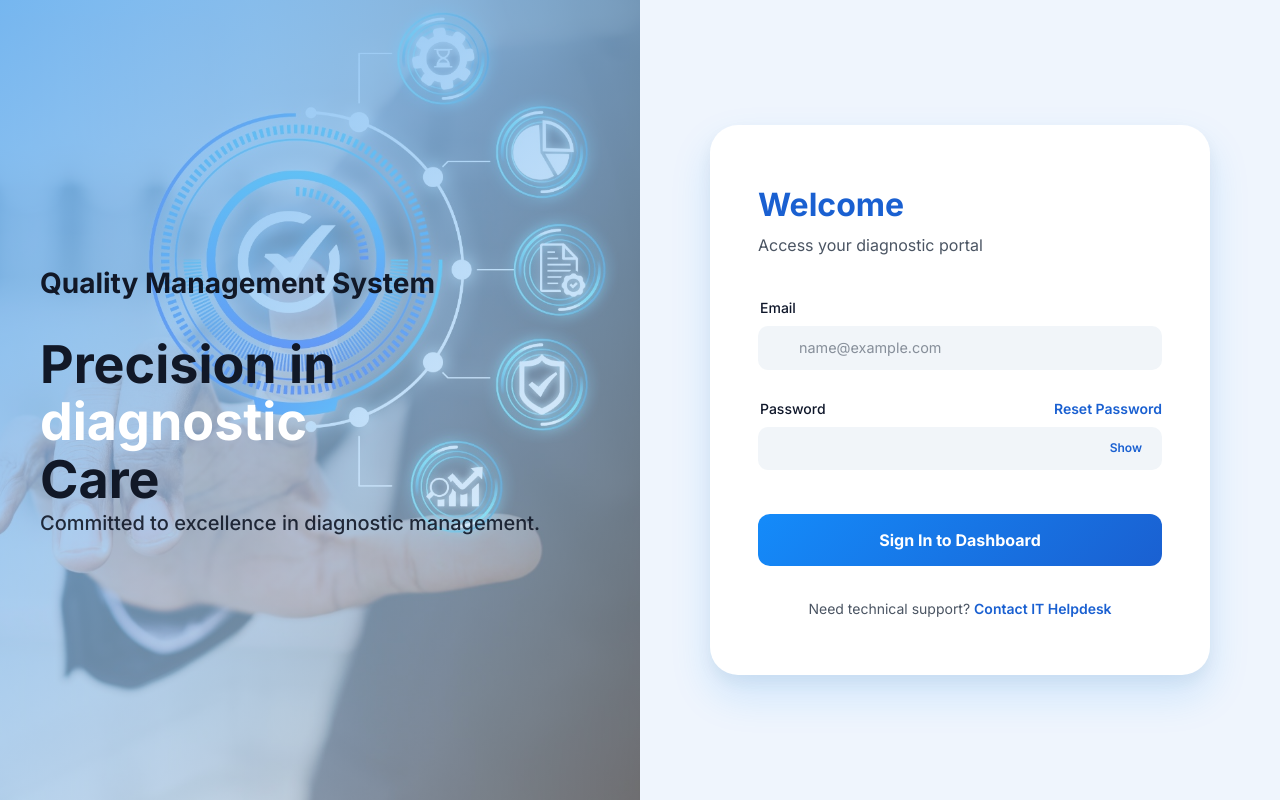
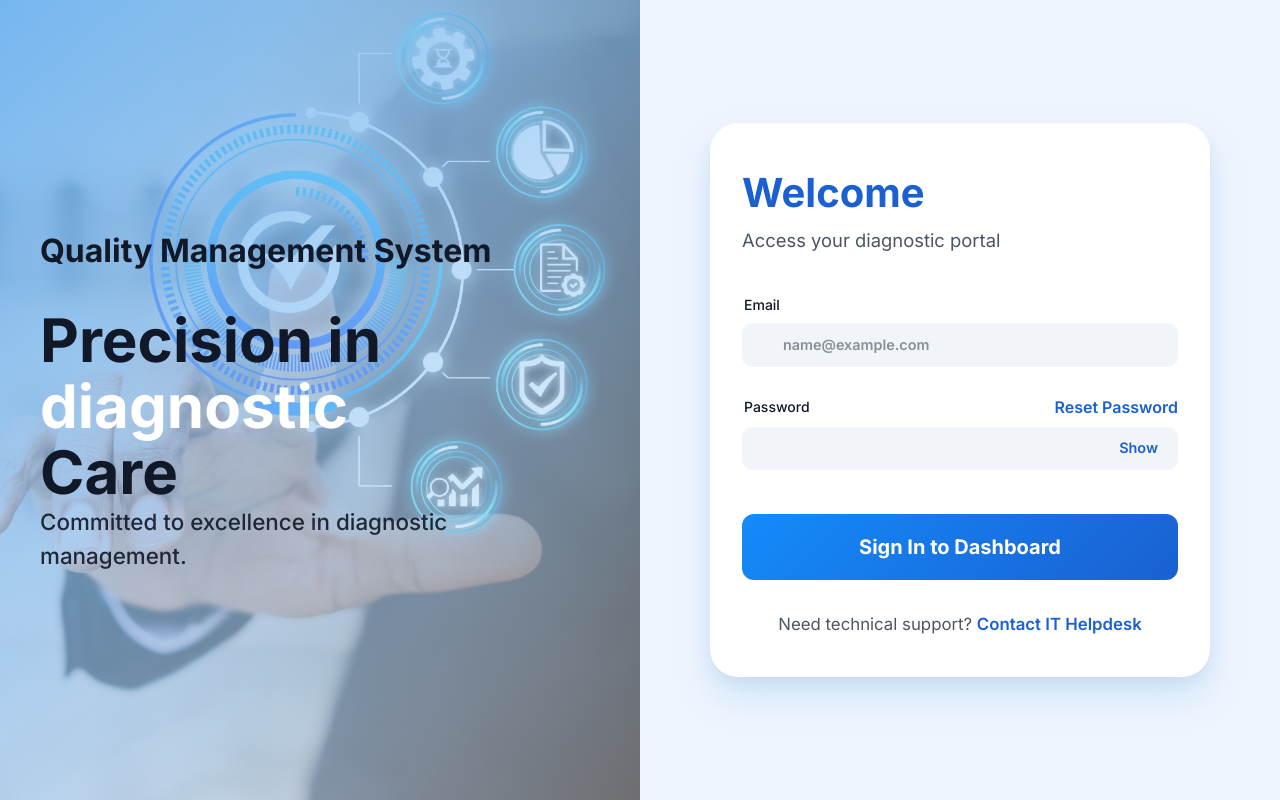
Before and after one commit to altwise-pvt-ltd/QMS_Web, a React (Vite) app: page /login in a window 1280 px wide. Built offline with nearby package versions, Linux system fonts and the light colour scheme.

Commit message:
feat: Introduce dashboard, sidebar, and vendor management components, and add login page styling.

```diff
--- a/src/auth/login.css
+++ b/src/auth/login.css
@@ -86,13 +86,13 @@
 }
 
 .brand-title {
-  font-size: 1.75rem;
+  font-size: 2rem;
   font-weight: 700;
   color: var(--text-dark);
 }
 
 .login-title {
-  font-size: 3.25rem;
+  font-size: 3.75rem;
   font-weight: 800;
   line-height: 1.1;
   color: var(--text-dark);
@@ -104,7 +104,7 @@
 }
 
 .login-subtitle {
-  font-size: 1.25rem;
+  font-size: 1.4rem;
   font-weight: 500;
   color: var(--text-dark);
   opacity: 0.9;
@@ -127,7 +127,7 @@
   max-width: 500px;
   background: var(--white);
   border-radius: 28px;
-  padding: 56px 48px;
+  padding: 40px 32px;
   box-shadow: var(--shadow-lg);
   transition: all 0.3s ease;
   display: flex;
@@ -137,7 +137,7 @@
 @media (min-width: 1600px) {
   .login-form-wrapper {
     max-width: 600px;
-    padding: 72px 64px;
+    padding: 56px 48px;
   }
 
   .welcome-text {
@@ -163,14 +163,14 @@
    TEXT
    ========================= */
 .welcome-text {
-  font-size: 2rem;
+  font-size: 2.5rem;
   font-weight: 800;
   color: var(--primary-color);
 }
 
 .welcome-subtext {
   margin-top: 0.25rem;
-  font-size: 1rem;
+  font-size: 1.15rem;
   color: var(--text-medium);
 }
 
@@ -184,7 +184,7 @@
   background: var(--error-bg);
   border: 1px solid var(--error-border);
   color: var(--error-text);
-  font-size: 0.875rem;
+  font-size: 1rem;
 }
 
 /* =========================
@@ -204,16 +204,17 @@
 }
 
 .login-form label {
-  font-size: 0.95rem;
+  font-size: 1.1rem;
   font-weight: 600;
   color: var(--text-dark);
 }
 
 .login-form input {
-  padding: 14px 18px;
+  padding: 18px 22px;
   border-radius: 14px;
   border: 1px solid var(--border-color);
-  font-size: 1.05rem;
+  font-size: 1.25rem;
+  font-weight: 600;
   color: var(--text-dark);
   background: var(--white);
   outline: none;
@@ -241,7 +242,7 @@
 }
 
 .password-header a {
-  font-size: 0.875rem;
+  font-size: 1rem;
   font-weight: 600;
   color: var(--primary-color);
   text-decoration: none;
@@ -266,7 +267,7 @@
   transform: translateY(-50%);
   background: none;
   border: none;
-  font-size: 0.75rem;
+  font-size: 0.9rem;
   font-weight: 600;
   color: var(--primary-color);
   cursor: pointer;
@@ -284,14 +285,14 @@
    ========================= */
 .login-btn {
   margin-top: 1rem;
-  padding: 14px;
+  padding: 18px;
   border-radius: 12px;
   border: none;
   background: linear-gradient(135deg,
       var(--primary-hover),
       var(--primary-color));
   color: var(--white);
-  font-size: 1rem;
+  font-size: 1.25rem;
   font-weight: 700;
   cursor: pointer;
   display: flex;
@@ -325,7 +326,7 @@
 .support-text {
   margin-top: 2rem;
   text-align: center;
-  font-size: 0.875rem;
+  font-size: 1.05rem;
   color: var(--text-medium);
 }
 
--- a/src/features/dashboard/dashboard.jsx
+++ b/src/features/dashboard/dashboard.jsx
@@ -80,7 +80,7 @@ const QMSDashboard = () => {
         <BentoCard
           title="Next Audit"
           icon={Clock}
-          className="bg-linear-to-br from-indigo-500 to-purple-600 text-gray-600 border-none row-span-2"
+          className="bg-linear-to-br from-indigo-500 to-purple-600 text-white border-none row-span-2"
         >
           <NextAuditWidget />
         </BentoCard>
--- a/src/features/dashboard/widgets/NextAuditWidget.jsx
+++ b/src/features/dashboard/widgets/NextAuditWidget.jsx
@@ -2,7 +2,7 @@ import React from "react";
 
 const NextAuditWidget = () => {
   return (
-    <div className="@container flex flex-col h-full justify-center items-center text-center text-gray-600">
+    <div className="@container flex flex-col h-full justify-center items-center text-center text-white">
       <div className="text-sm opacity-80 uppercase tracking-wide">
         ISO 9001
       </div>
--- a/src/features/sidebarComponent/sidebar.jsx
+++ b/src/features/sidebarComponent/sidebar.jsx
@@ -40,10 +40,8 @@ const Sidebar = ({ isCollapsed, toggleSidebar }) => {
    * @returns {string} Tailwind CSS class string.
    */
   const menuItemClass = (path) =>
-    `flex items-center px-3 py-2.5 rounded-xl group transition-all duration-300 relative overflow-hidden ${
-      isCollapsed ? "justify-center" : ""
-    } ${
-      isActive(path)
+    `flex items-center px-3 py-2.5 rounded-xl group transition-all duration-300 relative overflow-hidden ${isCollapsed ? "justify-center" : ""
+    } ${isActive(path)
       ? "bg-indigo-100 text-indigo-700 shadow-sm"
       : "text-slate-600 hover:bg-indigo-100 hover:text-indigo-700 hover:shadow-sm hover:scale-[1.02]"
     }`;
@@ -66,17 +64,15 @@ const Sidebar = ({ isCollapsed, toggleSidebar }) => {
         {/* --- Logo Area with Animation --- */}
         <div
           onClick={toggleSidebar}
-          className={`flex items-center pt-6 mb-8 cursor-pointer group/logo transition-all duration-300 ${
-            isCollapsed ? "justify-center px-0" : "gap-3 px-4"
+          className={`flex items-center pt-6 mb-8 cursor-pointer group/logo transition-all duration-300 ${isCollapsed ? "justify-center px-0" : "gap-3 px-4"
             }`}
           title="Click to toggle sidebar"
         >
-          <div className="min-w-10 w-10 h-10 bg-indigo-600 rounded-xl flex items-center justify-center font-bold text-xl text-gray-600 shadow-lg shadow-indigo-500/50 group-hover/logo:shadow-indigo-500/80 group-hover/logo:scale-110 transition-all duration-300">
+          <div className="min-w-10 w-10 h-10 bg-indigo-600 rounded-xl flex items-center justify-center font-bold text-xl text-white shadow-lg shadow-indigo-500/50 group-hover/logo:shadow-indigo-500/80 group-hover/logo:scale-110 transition-all duration-300">
             Q
           </div>
           <span
-            className={`text-2xl font-bold bg-indigo-600 bg-clip-text text-transparent whitespace-nowrap overflow-hidden transition-all duration-300 ${
-              isCollapsed ? "w-0 opacity-0" : "w-auto opacity-100"
+            className={`text-2xl font-bold bg-indigo-600 bg-clip-text text-transparent whitespace-nowrap overflow-hidden transition-all duration-300 ${isCollapsed ? "w-0 opacity-0" : "w-auto opacity-100"
               }`}
           >
             QualiFlow
@@ -94,8 +90,7 @@ const Sidebar = ({ isCollapsed, toggleSidebar }) => {
                   )}
                   <item.icon className="min-w-5 w-5 h-5 transition-all duration-300 group-hover:scale-110 group-hover:rotate-3" />
                   <span
-                    className={`whitespace-nowrap overflow-hidden transition-all duration-300 font-medium ${
-                      isCollapsed
+                    className={`whitespace-nowrap overflow-hidden transition-all duration-300 font-medium ${isCollapsed
                         ? "w-0 opacity-0 ml-0"
                         : "w-auto opacity-100 ms-3"
                       }`}
@@ -141,8 +136,7 @@ const Sidebar = ({ isCollapsed, toggleSidebar }) => {
               <Link to="/settings" className={menuItemClass("/settings")}>
                 <Settings className="min-w-5 w-5 h-5 transition-all duration-300 group-hover:scale-110 group-hover:rotate-90" />
                 <span
-                  className={`whitespace-nowrap overflow-hidden transition-all duration-300 font-medium ${
-                    isCollapsed
+                  className={`whitespace-nowrap overflow-hidden transition-all duration-300 font-medium ${isCollapsed
                       ? "w-0 opacity-0 ml-0"
                       : "w-auto opacity-100 ms-3"
                     }`}
@@ -158,8 +152,7 @@ const Sidebar = ({ isCollapsed, toggleSidebar }) => {
               >
                 <LogOut className="min-w-5 w-5 h-5 transition-all duration-300 group-hover:scale-110 group-hover:-translate-x-1" />
                 <span
-                  className={`whitespace-nowrap overflow-hidden transition-all duration-300 font-medium ${
-                    isCollapsed
+                  className={`whitespace-nowrap overflow-hidden transition-all duration-300 font-medium ${isCollapsed
                       ? "w-0 opacity-0 ml-0"
                       : "w-auto opacity-100 ms-3"
                     }`}
--- a/src/features/vendor/vendor.jsx
+++ b/src/features/vendor/vendor.jsx
@@ -96,7 +96,7 @@ const PageHeader = ({ view, vendorName, onAdd, loading }) => {
     <div className="flex flex-wrap items-start justify-between gap-4 mb-6">
       <div className="flex items-center gap-3.5">
         <div className="flex items-center justify-center w-12 h-12 bg-indigo-600 rounded-xl shadow-sm shadow-indigo-200 shrink-0">
-          <Icon className="w-6 h-6 text-gray-600" />
+          <Icon className="w-6 h-6 text-white" />
         </div>
         <div>
           <h1 className="text-3xl font-black text-slate-900 tracking-tight leading-tight">
```
Lines whose indentation alone changed are shown as unchanged.
